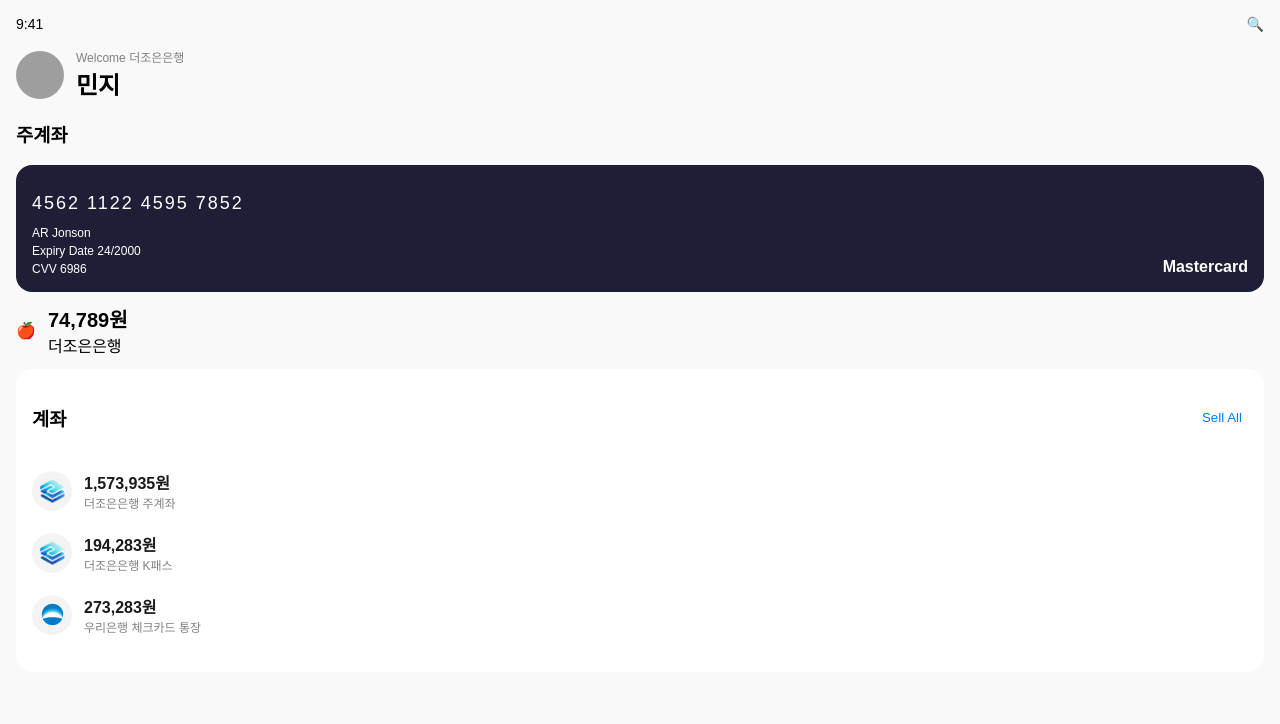
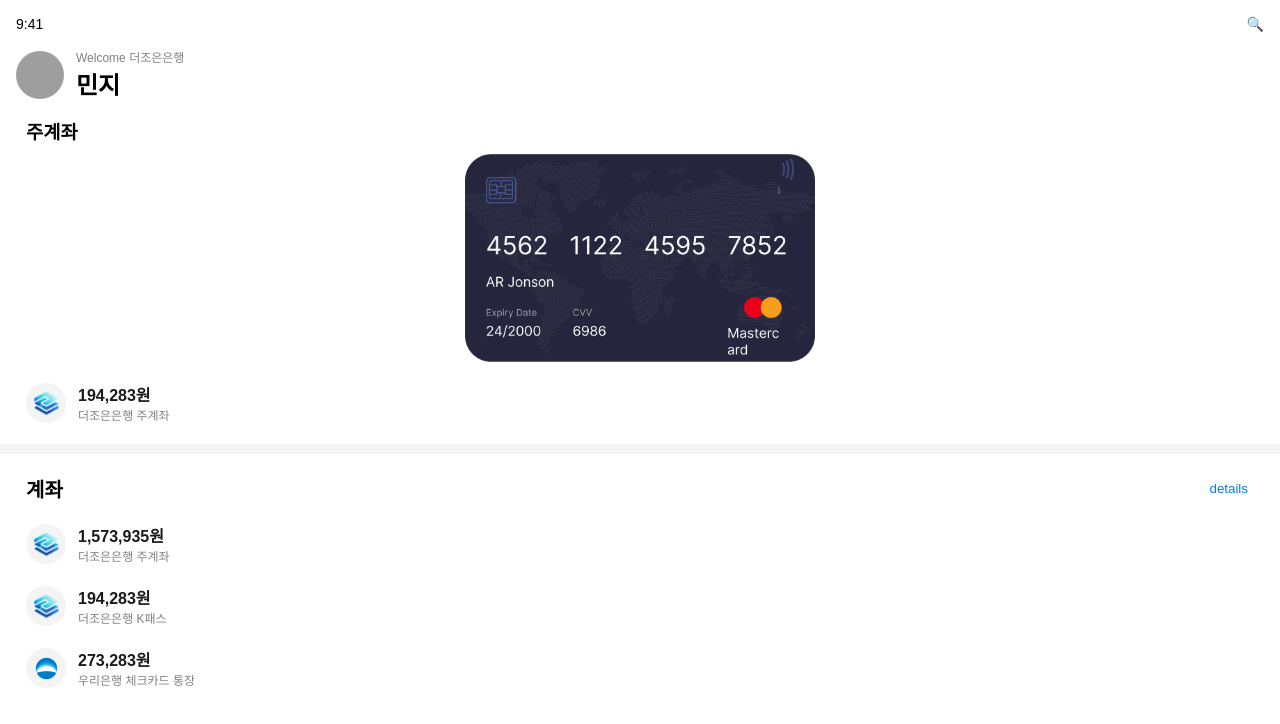
Before and after one commit to FISA-TechSeminar/Better-Bank-FE, a React (Create React App) app in the folder the-better-bank/: page / in a window 1280 px wide. Shown: the top 724 px of the page. Built offline with nearby package versions, Linux system fonts and the light colour scheme; grey boxes are pictures that could not be loaded; a web font is replaced by a local one.

Commit message:
[#4] feat:  카드 부분 Main UI 수정

```diff
--- a/the-better-bank/src/pages/Main.css
+++ b/the-better-bank/src/pages/Main.css
@@ -5,7 +5,7 @@
   font-family: "Pretendard", sans-serif;
   margin: 0;
   padding: 0;
-  background-color: #f9f9f9;
+  background-color: #ffffff;
 }
 
 .app {
@@ -42,59 +42,60 @@
 
 .section-title {
   font-weight: bold;
+  margin: 10px;
 }
 
 .card {
-  background-color: #1e1f36;
-  border-radius: 16px;
-  color: white;
-  padding: 16px;
-  margin: 12px 0;
-  position: relative;
+  display: flex;
+  justify-content: center;
+  align-items: center;
+  margin: 0px;
 }
 
-.card-number {
-  font-size: 18px;
-  letter-spacing: 2px;
-  margin: 12px 0;
+.card-image {
+  width: 100%;
+  max-width: 350px;
+  height: auto;
+}
+.main-account {
+  list-style: none;
+  padding: 0;
+  margin: 0;
 }
 
-.card-info {
-  font-size: 12px;
+.main-account li {
   display: flex;
-  flex-direction: column;
-  gap: 4px;
+  justify-content: space-between;
+  align-items: center;
+  margin: 20px 10px;
 }
 
-.card-brand {
-  position: absolute;
-  bottom: 16px;
-  right: 16px;
-  font-weight: bold;
+.divider {
+  width: 100vw;
+  height: 10px;
+  background-color: #f2f4f6;
+  margin: 0;
+  padding: 0;
+  position: relative;
+  left: 50%;
+  transform: translateX(-50%);
 }
-
-.balance-section {
-  display: flex;
-  align-items: center;
-  gap: 12px;
-  margin-bottom: 12px;
-}
-
-.balance {
-  margin: 0;
-  font-size: 20px;
-}
-
 .accounts-section {
-  background: #fff;
-  border-radius: 16px;
-  padding: 16px;
+  background: transparent;
+  border-radius: 0;
+  padding: 20px 10px;
 }
 
 .section-header {
   display: flex;
   justify-content: space-between;
   align-items: center;
+}
+
+.section-header h3 {
+  font-size: 20px;
+  font-weight: 600;
+  margin: 0;
 }
 
 .sell-all {
--- a/the-better-bank/src/pages/Main.jsx
+++ b/the-better-bank/src/pages/Main.jsx
@@ -1,6 +1,7 @@
 import React from "react";
 import mainLogo from "../assets/theBetterBankLogo.png";
 import wooriLogo from "../assets/wooriLogo.png";
+import tmpCard from "../assets/img_card.png";
 
 import ListItem from "../components/main/ListItem";
 import "./Main.css";
@@ -25,28 +26,23 @@
 
       <h3 className="section-title">주계좌</h3>
       <div className="card">
-        <div className="card-chip" />
-        <div className="card-number">4562 1122 4595 7852</div>
-        <div className="card-info">
-          <span>AR Jonson</span>
-          <span>Expiry Date 24/2000</span>
-          <span>CVV 6986</span>
-        </div>
-        <div className="card-brand">Mastercard</div>
+        <img src={tmpCard} alt="card" className="card-image" />
       </div>
 
-      <div className="balance-section">
-        <div className="balance-icon">🍎</div>
-        <div>
-          <h3 className="balance">74,789원</h3>
-          <span className="bank-label">더조은은행</span>
-        </div>
-      </div>
-
+      <ul className="main-account">
+        <ListItem
+          icon={mainLogo}
+          title="194,283원"
+          subtitle="더조은은행 주계좌"
+          amount=""
+          isPositive={false}
+        />
+      </ul>
+      <div className="divider" />
       <div className="accounts-section">
         <div className="section-header">
           <h3>계좌</h3>
-          <button className="sell-all">Sell All</button>
+          <button className="sell-all">details</button>
         </div>
         <ul className="account-list">
           <ListItem
```
Also changed, not shown: the-better-bank/src/assets/bg_logo.png (added), the-better-bank/src/assets/img_card.png (added).
